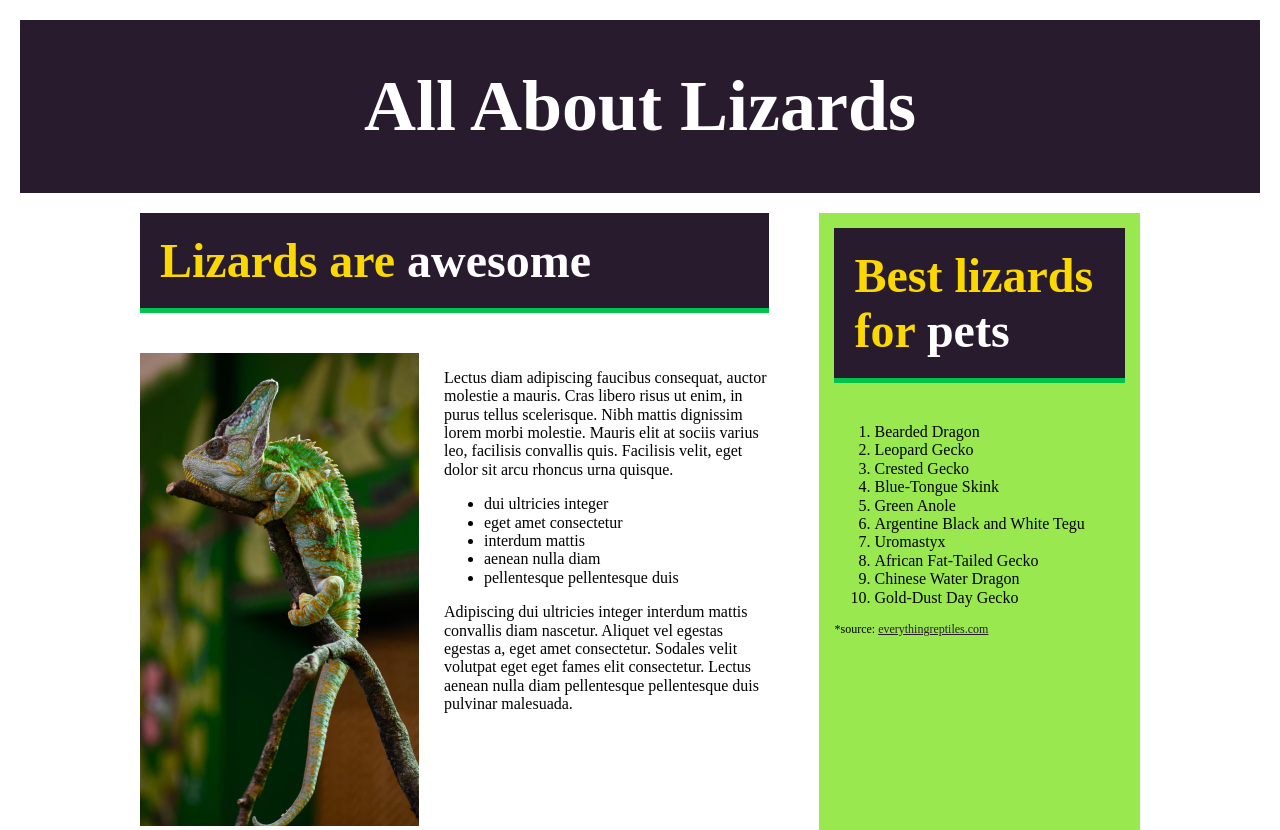
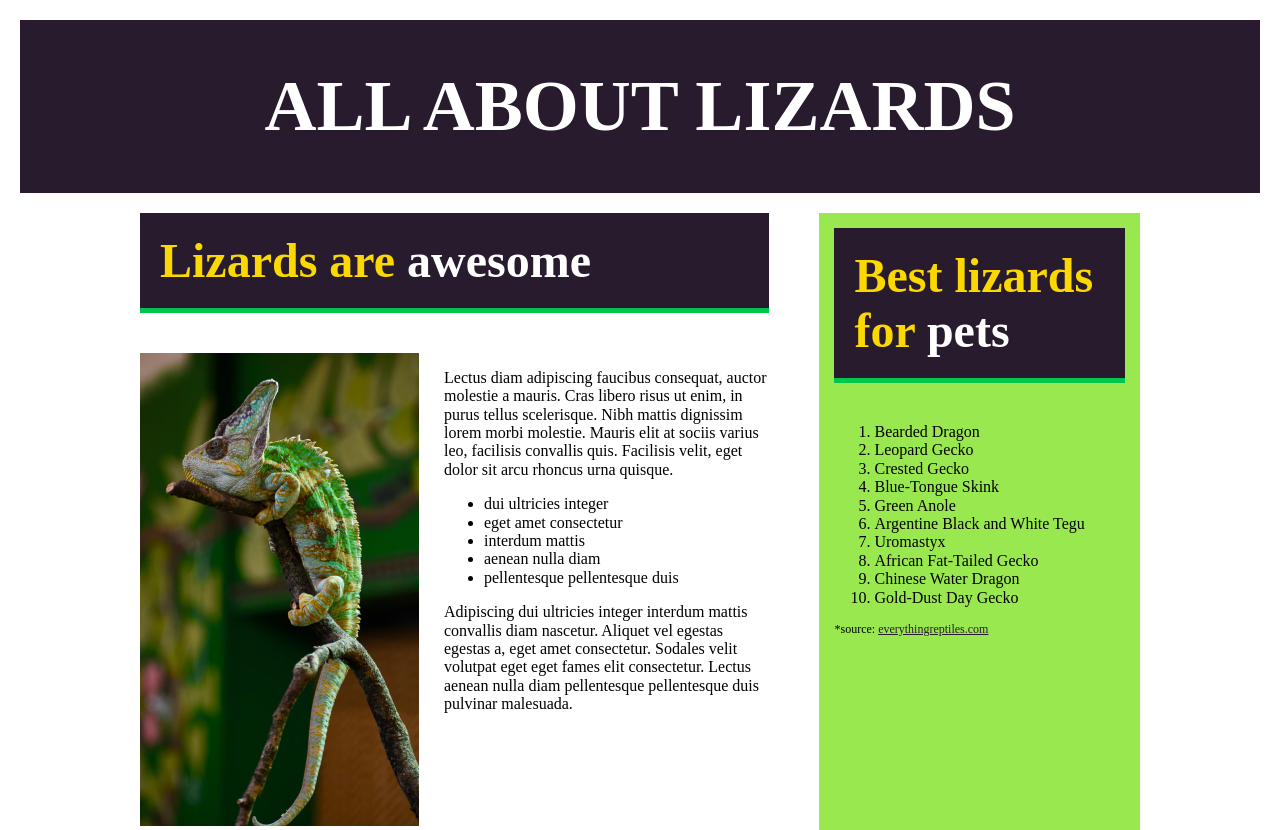
Before and after one commit to flosimpledev/scrimba-all-about-lizards, a plain HTML site: page index.html in a window 1280 px wide. Drawn offline with nearby package versions, Linux system fonts and the light colour scheme.

Commit message:
Caps Header

```diff
--- a/index.html
+++ b/index.html
@@ -6,7 +6,7 @@
     </head>
     <body>
         <header>
-            <h1>All About Lizards</h1>
+            <h1>ALL ABOUT LIZARDS</h1>
         </header>
 
         <main>
```
